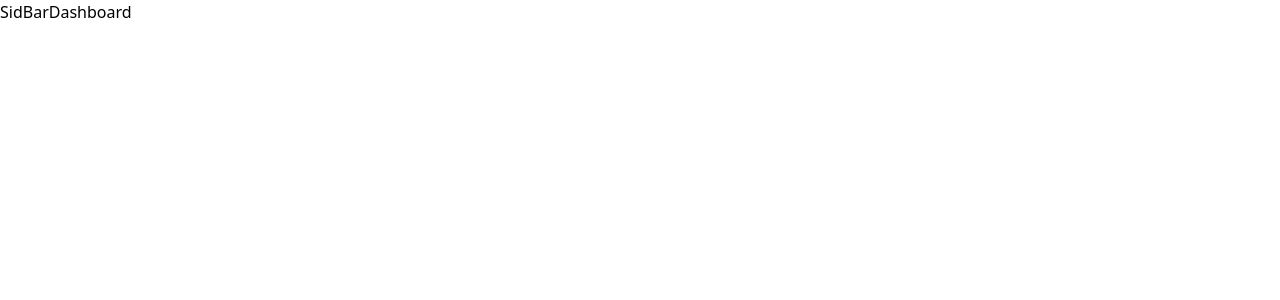
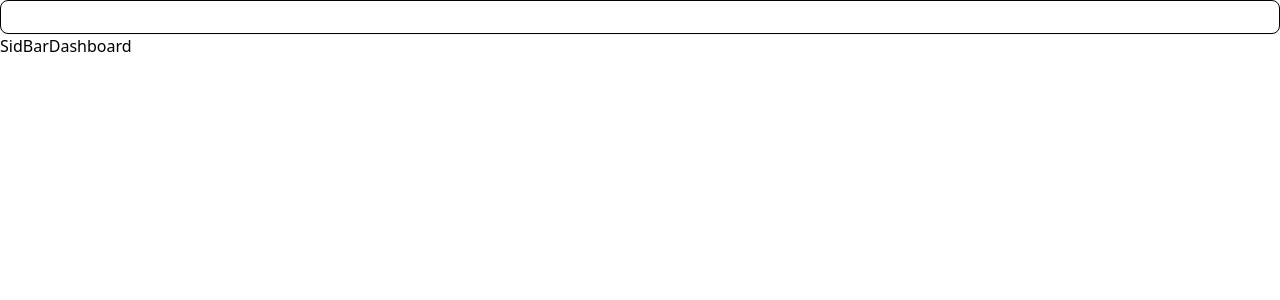
Before and after one commit to Gamalebrahim13/BMS, a React (Vite) app: page /dashboard in a window 1280 px wide. Shown: the top 300 px of the page. Built offline with nearby package versions, Linux system fonts and the light colour scheme; sample sign-in values are in the browser's storage.

Commit message:
update master

```diff
--- a/src/modules/Shared/Components/MasterLayout/MasterLayout.tsx
+++ b/src/modules/Shared/Components/MasterLayout/MasterLayout.tsx
@@ -4,13 +4,16 @@ import SidBar from "../SideBar/SidBar";
 
 export default function MasterLayout() {
   return (
-   <div className="flex h-screen overflow-hidden">
-  <div className="sidebar-wrapper">
-    <SidBar />
-  </div>
-  <div className="w-full overflow-auto">
-    <Navbar />
-    <Outlet />
+   <div className="flex flex-col h-screen overflow-hidden">
+       <Navbar />
+ <div className="flex flex-1 overflow-hidden">
+    <div className="sidebar-wrapper h-full">
+      <SidBar />
+    </div>
+
+    <div className="flex-1 overflow-auto">
+      <Outlet />
+    </div>
   </div>
 </div>
   )
--- a/src/modules/Shared/Components/Navbar/Navbar.tsx
+++ b/src/modules/Shared/Components/Navbar/Navbar.tsx
@@ -1,9 +1,12 @@
-import React, { useContext } from 'react'
+import  { useContext } from 'react'
 import { AuthContext } from '../../../../context/AuthContext'
 
 export default function Navbar() {
     const{loginData}=useContext(AuthContext)!;
   return (
-    <div>{loginData?.userName}</div>
+    <div className="flex items-center justify-between p-4 bg-white shadow-sm rounded-lg border border-gray-100">
+
+
+        </div>
   )
 }
```
